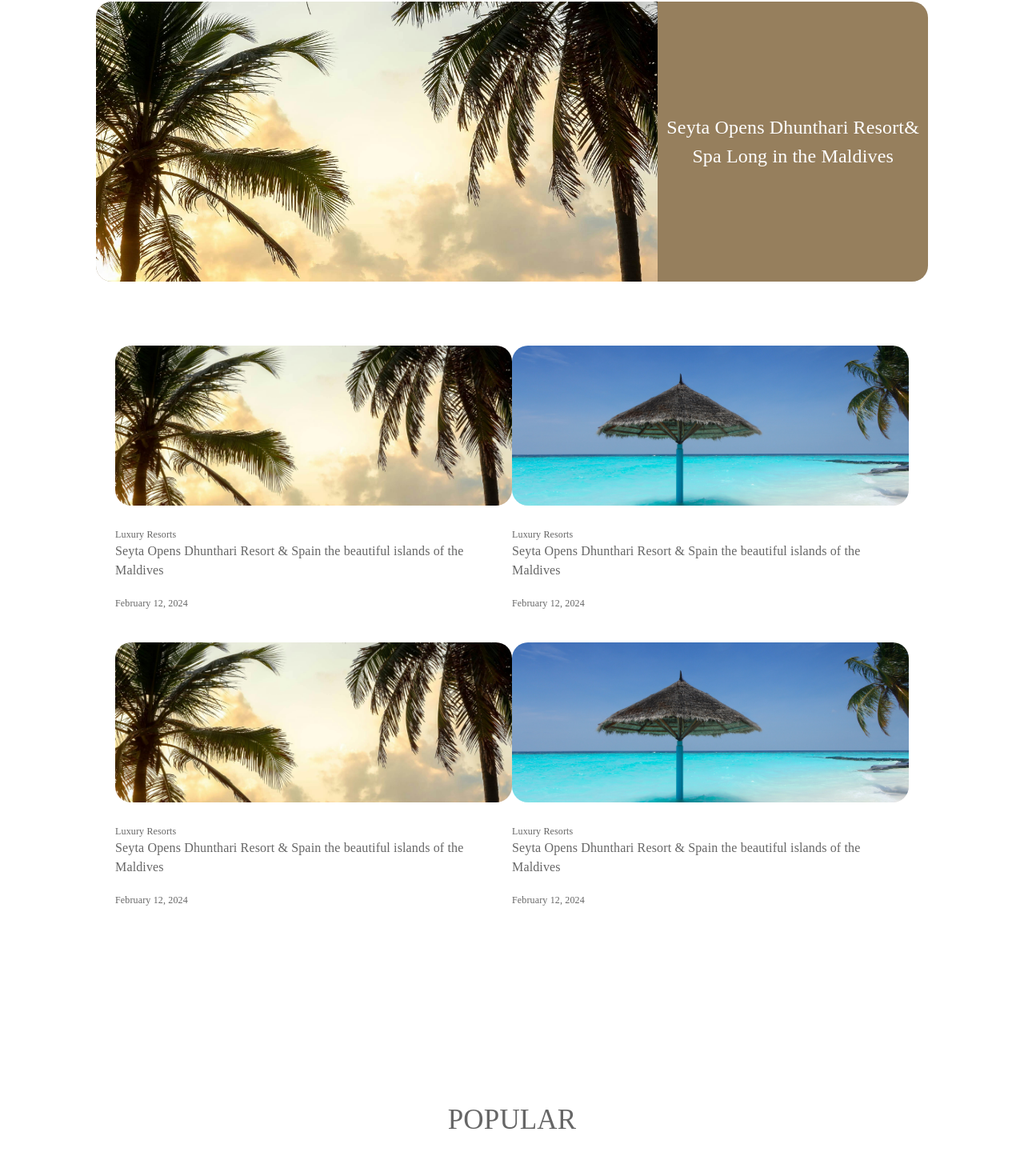
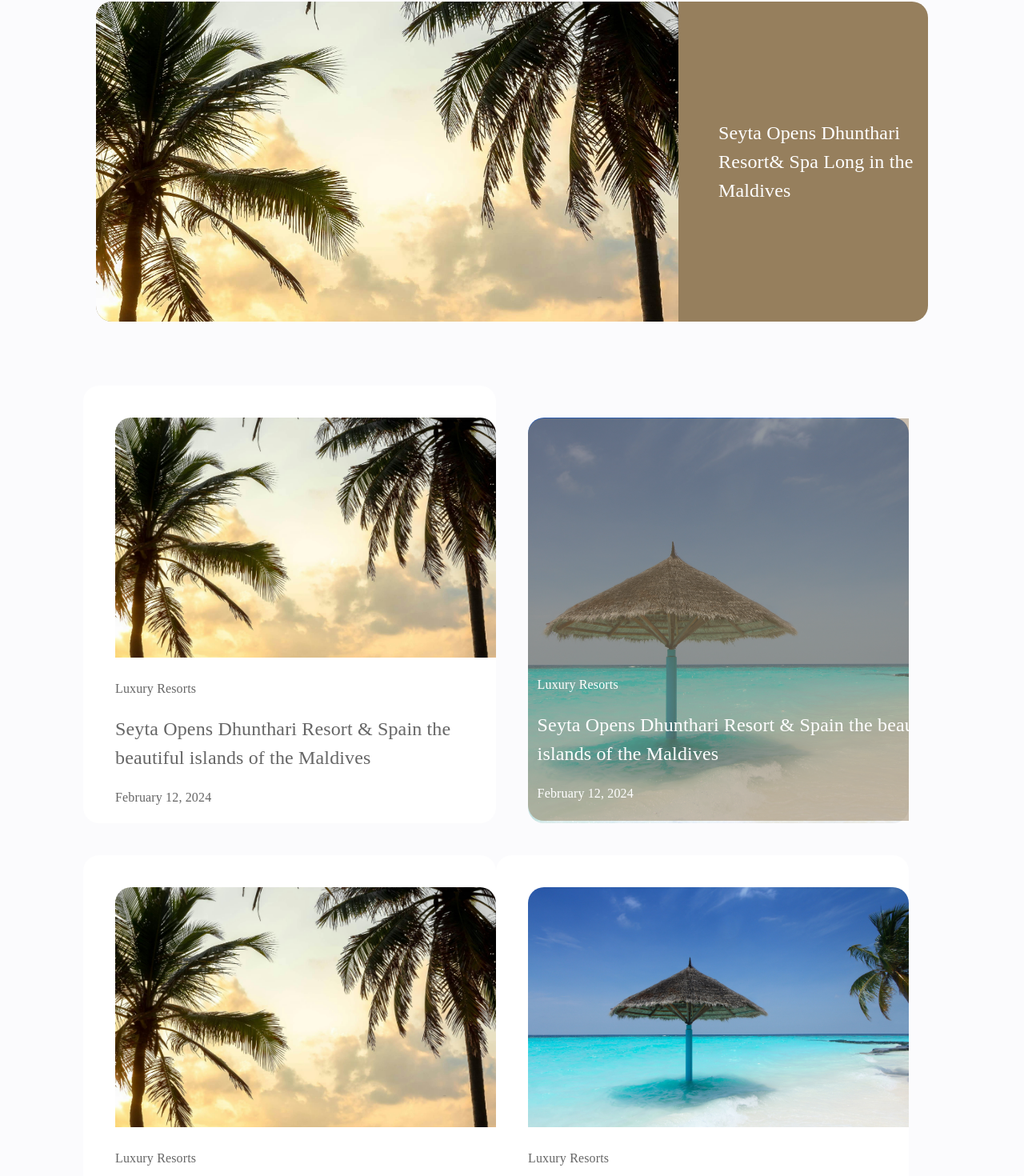
Before and after one commit to MachineIntelligence6/lovely-maldives-ts, a Next.js app: page /blogs in a window 1280 px wide. Shown: the part 514-1984 px from the top of the page at 80% size. Built offline with nearby package versions, Linux system fonts and the light colour scheme.

Commit message:
designe blog page

```diff
--- a/src/app/blogs/page.tsx
+++ b/src/app/blogs/page.tsx
@@ -104,14 +104,14 @@
         sx={{
           background: 'black',
           position: 'fixed',
-          top: { xs: '0', md: '165px' },
+          top: { xs: '0', md: '160px' },
           boxShadow: '0 0 25px rgb(0 0 0 / 10%)',
-          py: '20px',
+          // py: '20px',
           width: '100%',
           // px: '100px',
           zIndex: 999,
           // opacity: isOpen ? 1 : 0,
-          transform: isOpen ? 'translateY(160)' : 'translateY(-60%)',
+          transform: isOpen ? 'translateY(160)' : 'translateY(-90%)',
           transition: 'opacity 0.4s, transform 0.4s',
           display: 'block',
           flexDirection: 'row',
@@ -147,6 +147,7 @@
           <Grid
             container
             columns={{ xs: 4, sm: 8, md: 12 }}
+            spacing={5}
             sx={{ mt: { xs: '0', md: '40px' }, overflow: 'hidden' }}
           >
             {addSlice.map((article: any, index: number) => (
@@ -156,13 +157,14 @@
                 sm={4}
                 md={4}
                 key={index}
-                sx={{ position: 'relative', mt: '60px', borderRadius: '30px' }}
+                sx={{ position: 'relative', borderRadius: '30px' }}
               >
                 <Image
                   src={article.image}
                   alt="article"
-                  className="collectionImg"
+                  // className="collectionImg"
                   style={{
+                    width: '100%',
                     height: '350px',
                     objectFit: 'cover',
                     borderRadius: '30px',
@@ -170,7 +172,7 @@
                 />
                 <Box
                   sx={{
-                    width: { xs: '100%', md: '85%' },
+                    width: { xs: '100%', md: '91.5%' },
                     height: '50%',
                     display: 'flex',
                     flexDirection: 'column',
@@ -178,7 +180,7 @@
                     position: 'absolute',
                     color: 'white',
                     bottom: '0%',
-                    left: '0',
+                    left: '9%',
                     fontSize: '12px',
                     fontWeight: '200',
                     zIndex: '99',
--- a/src/app/globals.css
+++ b/src/app/globals.css
@@ -52,7 +52,7 @@
 
 body {
   font-family: 'Century Gothic', sans-serif;
-  background-color: #fbfbfd;
+  background-color: #fbfbfd !important;
 }
 /* .rotateTop{
     transform:rotate(45deg);
--- a/src/app/latest-blog/page.tsx
+++ b/src/app/latest-blog/page.tsx
@@ -14,6 +14,7 @@
     discription:
       'Seyta Opens Dhunthari Resort & Spain the beautiful islands of the Maldives',
     date: 'February 12, 2024',
+    isoverlay: false,
   },
   {
     img: article,
@@ -21,6 +22,7 @@
     discription:
       'Seyta Opens Dhunthari Resort & Spain the beautiful islands of the Maldives',
     date: 'February 12, 2024',
+    isoverlay: true,
   },
   {
     img: blog,
@@ -28,6 +30,7 @@
     discription:
       'Seyta Opens Dhunthari Resort & Spain the beautiful islands of the Maldives',
     date: 'February 12, 2024',
+    isoverlay: false,
   },
   {
     img: article,
@@ -35,6 +38,7 @@
     discription:
       'Seyta Opens Dhunthari Resort & Spain the beautiful islands of the Maldives',
     date: 'February 12, 2024',
+    isoverlay: false,
   },
 ]
 export default function LatestBlog({ hide }: { hide: string }) {
@@ -62,7 +66,7 @@
         <Box
           sx={{
             width: { xs: '100%', md: '100%' },
-            height: '350px',
+            height: '400px',
             bgcolor: 'var(--brown)',
             position: { xs: 'relative', md: 'unset' },
             borderRadius: '20px',
@@ -77,7 +81,7 @@
             src={blog}
             alt="blog"
             className="blogImg"
-            style={{ height: '350px', objectFit: 'cover' }}
+            style={{ height: '400px', objectFit: 'cover' }}
           />
           <Box
             sx={{
@@ -87,7 +91,7 @@
               top: '0',
               left: '0',
               width: '100%',
-              height: '350px',
+              height: '400px',
               borderRadius: '20px',
             }}
           />
@@ -97,11 +101,17 @@
               top: '60%',
               color: 'white',
               borderRadius: '0 10px 10px 0',
-              width: { xs: '100%', md: '350px' },
+              width: { xs: '100%', md: '30%' },
             }}
           >
             <Typography
-              sx={{ fontSize: '24px', color: 'white', textAlign: 'center' }}
+              sx={{
+                fontSize: '24px',
+                color: 'white',
+                // textAlign: 'center',
+                width: '250px',
+                ml: '50px',
+              }}
             >
               Seyta Opens Dhunthari Resort& Spa Long in the Maldives
             </Typography>
@@ -111,16 +121,23 @@
           <Grid
             container
             columns={{ xs: 4, sm: 8, md: 12 }}
+            spacing={5}
             sx={{ mt: { xs: '0', md: '40px' }, overflow: 'hidden' }}
           >
-            {latestBlog.map((latest, index) => (
+            {latestBlog.map((latest, index) => {
+              if (latest.isoverlay) {
+                return (
                   <Grid
                     item
                     xs={4}
                     sm={4}
                     md={6}
                     key={index}
-                sx={{ borderRadius: '20px', mt: '40px', gap: '20px' }}
+                    sx={{
+                      borderRadius: '20px',
+                      mt: '40px',
+                      position: 'relative',
+                    }}
                   >
                     <Image
                       src={latest.img}
@@ -128,7 +145,61 @@
                       className="latestImg"
                       style={{
                         borderRadius: '20px',
-                    height: '200px',
+                        height: '100%',
+                        objectFit: 'cover',
+                      }}
+                    />
+                    <Box
+                      sx={{
+                        width: '100%',
+                        height: '92%',
+                        backgroundColor: 'rgba(150, 127, 93, 0.5)',
+                        position: 'absolute',
+                        top: '7.5%',
+                        zIndex: 1,
+                        borderRadius: '20px !important',
+                      }}
+                    />
+                    <Box
+                      sx={{
+                        width: { xs: '100%', md: '550px' },
+                        mt: '20px',
+                        color: 'white',
+                        position: 'absolute',
+                        top: '59%',
+                        left: '10%',
+                        zIndex: 99,
+                      }}
+                    >
+                      <Typography sx={{ fontSize: '16px', mt: '20px' }}>
+                        {latest.title}
+                      </Typography>
+                      <Typography sx={{ fontSize: '24px', mt: '20px' }}>
+                        {latest.discription}
+                      </Typography>
+                      <Typography sx={{ fontSize: '16px', mt: '20px' }}>
+                        {latest.date}
+                      </Typography>
+                    </Box>
+                  </Grid>
+                )
+              }
+              return (
+                <Grid
+                  item
+                  xs={4}
+                  sm={4}
+                  md={6}
+                  key={index}
+                  sx={{ borderRadius: '20px', mt: '40px', bgcolor: 'white' }}
+                >
+                  <Image
+                    src={latest.img}
+                    alt="blog"
+                    className="latestImg"
+                    style={{
+                      borderRadius: '20px 20px 0 0px',
+                      height: '300px',
                       objectFit: 'cover',
                     }}
                   />
@@ -137,18 +208,22 @@
                       width: { xs: '100%', md: '100%' },
                       mt: '20px',
                       color: 'var(--white)',
+                      pb: '20px',
                     }}
                   >
-                  <Typography sx={{ fontSize: '12px', mt: '20px' }}>
+                    <Typography sx={{ fontSize: '16px', mt: '20px' }}>
                       {latest.title}
                     </Typography>
-                  <Typography>{latest.discription}</Typography>
-                  <Typography sx={{ fontSize: '12px', mt: '20px' }}>
+                    <Typography sx={{ fontSize: '24px', mt: '20px' }}>
+                      {latest.discription}
+                    </Typography>
+                    <Typography sx={{ fontSize: '16px', mt: '20px' }}>
                       {latest.date}
                     </Typography>
                   </Box>
                 </Grid>
-            ))}
+              )
+            })}
           </Grid>
         </Container>
         {hide === 'none' ? '' : <Footer />}
--- a/src/app/popular-blog/page.tsx
+++ b/src/app/popular-blog/page.tsx
@@ -38,7 +38,7 @@
 ]
 export default function PopularBlog({ hide }: { hide: string }) {
   return (
-    <Box sx={{ pt: { md: '180px', xs: '0px' } }}>
+    <Box sx={{ pt: { md: '0px', xs: '0px' } }}>
       {hide === 'none' ? (
         ''
       ) : (
@@ -65,8 +65,9 @@
           <Grid
             container
             columns={{ xs: 4, sm: 8, md: 12 }}
+            spacing={5}
             sx={{
-              mt: { xs: '0', md: '40px' },
+              mt: { xs: '0', md: '20px' },
               overflow: 'hidden',
               display: { xs: 'none', md: 'flex' },
             }}
@@ -76,15 +77,16 @@
                 item
                 xs={4}
                 sm={4}
-                md={6}
+                md={4}
                 key={index}
-                sx={{ position: 'relative', mt: '60px', borderRadius: '30px' }}
+                sx={{ position: 'relative', borderRadius: '30px' }}
               >
                 <Image
                   src={item.image}
                   alt="blog"
-                  className="collectionImg"
+                  // className="collectionImg"
                   style={{
+                    width: '100%',
                     height: '350px',
                     objectFit: 'cover',
                     borderRadius: '30px',
@@ -92,15 +94,15 @@
                 />
                 <Box
                   sx={{
-                    width: { xs: '100%', md: '85%' },
-                    height: '50%',
+                    width: { xs: '100%', md: '91.5%' },
+                    height: '35%',
                     display: 'flex',
                     flexDirection: 'column',
                     justifyContent: 'center',
                     position: 'absolute',
                     color: 'white',
                     bottom: '0%',
-                    left: '0',
+                    left: '9%',
                     fontSize: '12px',
                     fontWeight: '200',
                     zIndex: '99',
```
Lines whose indentation alone changed are shown as unchanged.
